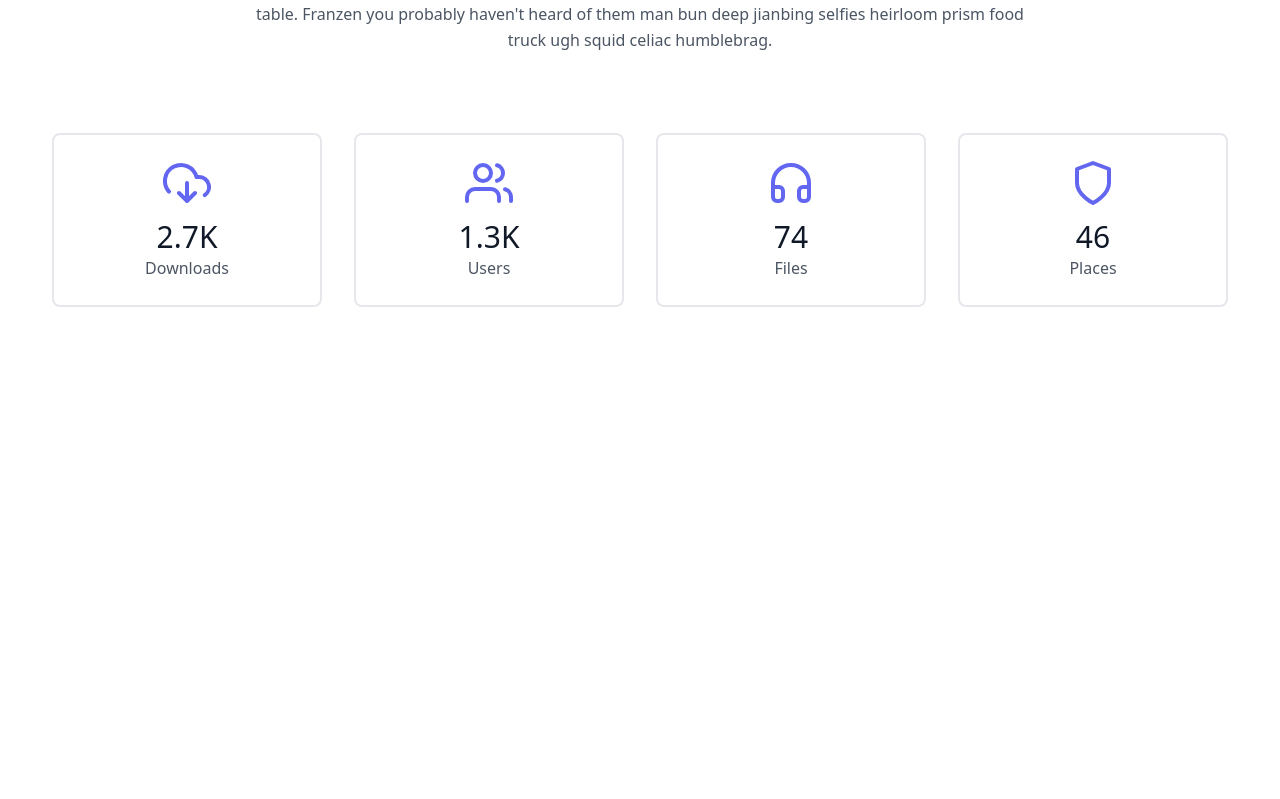
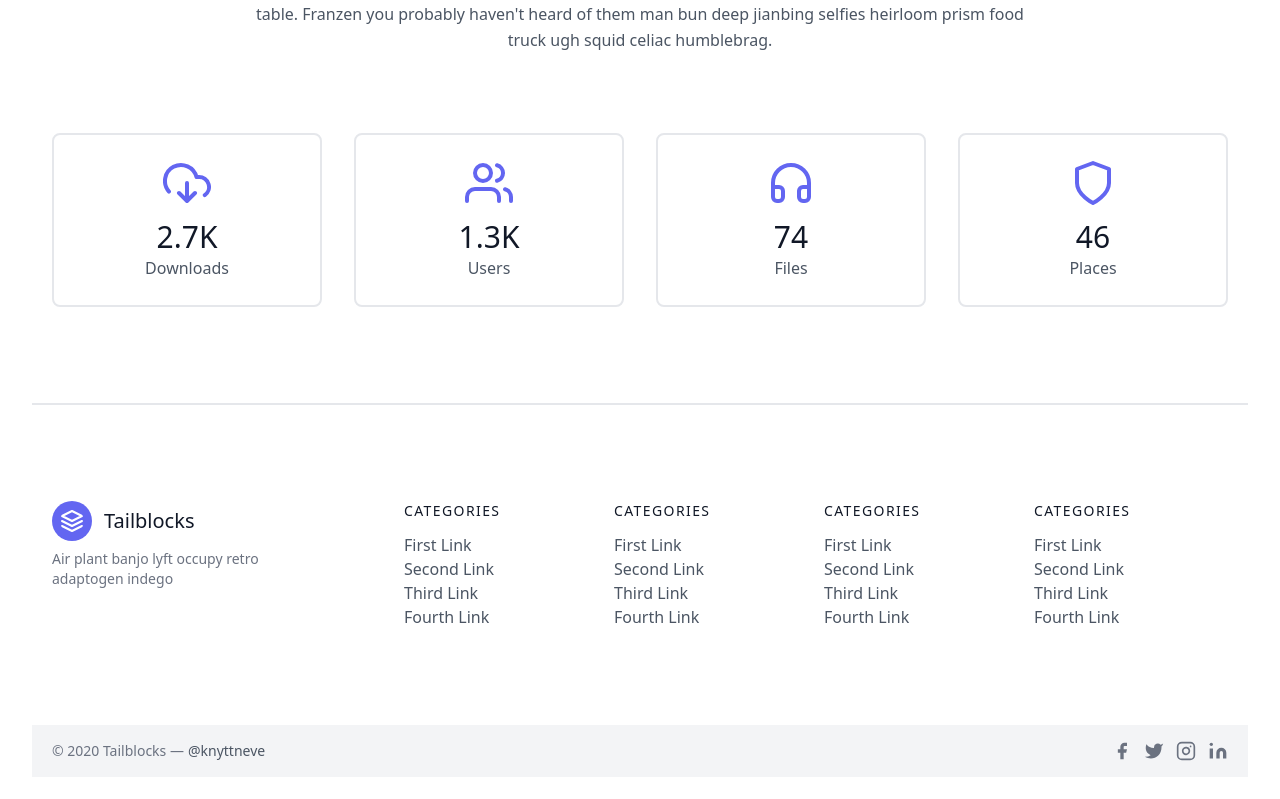
Before and after one commit to aaryan-sharmaa/E-Commerce, a React (Vite) app: page / in a window 1280 px wide. Shown: the part 1832-2631 px from the top of the page. Before the commit the page ends 2267 px from the top, so only its background shows below. Built offline with nearby package versions, Linux system fonts and the light colour scheme.

Commit message:
Card Component

```diff
--- a/src/App.jsx
+++ b/src/App.jsx
@@ -1,12 +1,14 @@
 import "./App.css";
 import Header from "./Components/Header";
 import Home from "./Modules/Home";
+import Footer from "./Components/Footer";
 
 function App() {
   return (
     <>
       <Header />
       <Home />
+      <Footer />
     </>
   );
 }
--- /dev/null
+++ b/src/Components/Footer/index.jsx
@@ -0,0 +1,182 @@
+import React from "react";
+
+function Footer() {
+  return (
+    <footer className="text-gray-600 body-font border-t-2">
+      <div className="container px-5 py-24 mx-auto flex md:items-center lg:items-start md:flex-row md:flex-nowrap flex-wrap flex-col">
+        <div className="w-64 flex-shrink-0 md:mx-0 mx-auto text-center md:text-left">
+          <a className="flex title-font font-medium items-center md:justify-start justify-center text-gray-900">
+            <svg
+              xmlns="http://www.w3.org/2000/svg"
+              fill="none"
+              stroke="currentColor"
+              stroke-linecap="round"
+              stroke-linejoin="round"
+              stroke-width="2"
+              className="w-10 h-10 text-white p-2 bg-indigo-500 rounded-full"
+              viewBox="0 0 24 24"
+            >
+              <path d="M12 2L2 7l10 5 10-5-10-5zM2 17l10 5 10-5M2 12l10 5 10-5"></path>
+            </svg>
+            <span className="ml-3 text-xl">Tailblocks</span>
+          </a>
+          <p className="mt-2 text-sm text-gray-500">
+            Air plant banjo lyft occupy retro adaptogen indego
+          </p>
+        </div>
+        <div className="flex-grow flex flex-wrap md:pl-20 -mb-10 md:mt-0 mt-10 md:text-left text-center">
+          <div className="lg:w-1/4 md:w-1/2 w-full px-4">
+            <h2 className="title-font font-medium text-gray-900 tracking-widest text-sm mb-3">
+              CATEGORIES
+            </h2>
+            <nav className="list-none mb-10">
+              <li>
+                <a className="text-gray-600 hover:text-gray-800">First Link</a>
+              </li>
+              <li>
+                <a className="text-gray-600 hover:text-gray-800">Second Link</a>
+              </li>
+              <li>
+                <a className="text-gray-600 hover:text-gray-800">Third Link</a>
+              </li>
+              <li>
+                <a className="text-gray-600 hover:text-gray-800">Fourth Link</a>
+              </li>
+            </nav>
+          </div>
+          <div className="lg:w-1/4 md:w-1/2 w-full px-4">
+            <h2 className="title-font font-medium text-gray-900 tracking-widest text-sm mb-3">
+              CATEGORIES
+            </h2>
+            <nav className="list-none mb-10">
+              <li>
+                <a className="text-gray-600 hover:text-gray-800">First Link</a>
+              </li>
+              <li>
+                <a className="text-gray-600 hover:text-gray-800">Second Link</a>
+              </li>
+              <li>
+                <a className="text-gray-600 hover:text-gray-800">Third Link</a>
+              </li>
+              <li>
+                <a className="text-gray-600 hover:text-gray-800">Fourth Link</a>
+              </li>
+            </nav>
+          </div>
+          <div className="lg:w-1/4 md:w-1/2 w-full px-4">
+            <h2 className="title-font font-medium text-gray-900 tracking-widest text-sm mb-3">
+              CATEGORIES
+            </h2>
+            <nav className="list-none mb-10">
+              <li>
+                <a className="text-gray-600 hover:text-gray-800">First Link</a>
+              </li>
+              <li>
+                <a className="text-gray-600 hover:text-gray-800">Second Link</a>
+              </li>
+              <li>
+                <a className="text-gray-600 hover:text-gray-800">Third Link</a>
+              </li>
+              <li>
+                <a className="text-gray-600 hover:text-gray-800">Fourth Link</a>
+              </li>
+            </nav>
+          </div>
+          <div className="lg:w-1/4 md:w-1/2 w-full px-4">
+            <h2 className="title-font font-medium text-gray-900 tracking-widest text-sm mb-3">
+              CATEGORIES
+            </h2>
+            <nav className="list-none mb-10">
+              <li>
+                <a className="text-gray-600 hover:text-gray-800">First Link</a>
+              </li>
+              <li>
+                <a className="text-gray-600 hover:text-gray-800">Second Link</a>
+              </li>
+              <li>
+                <a className="text-gray-600 hover:text-gray-800">Third Link</a>
+              </li>
+              <li>
+                <a className="text-gray-600 hover:text-gray-800">Fourth Link</a>
+              </li>
+            </nav>
+          </div>
+        </div>
+      </div>
+      <div className="bg-gray-100">
+        <div className="container mx-auto py-4 px-5 flex flex-wrap flex-col sm:flex-row">
+          <p className="text-gray-500 text-sm text-center sm:text-left">
+            © 2020 Tailblocks —
+            <a
+              href="https://twitter.com/knyttneve"
+              rel="noopener noreferrer"
+              className="text-gray-600 ml-1"
+              target="_blank"
+            >
+              @knyttneve
+            </a>
+          </p>
+          <span className="inline-flex sm:ml-auto sm:mt-0 mt-2 justify-center sm:justify-start">
+            <a className="text-gray-500">
+              <svg
+                fill="currentColor"
+                stroke-linecap="round"
+                stroke-linejoin="round"
+                stroke-width="2"
+                className="w-5 h-5"
+                viewBox="0 0 24 24"
+              >
+                <path d="M18 2h-3a5 5 0 00-5 5v3H7v4h3v8h4v-8h3l1-4h-4V7a1 1 0 011-1h3z"></path>
+              </svg>
+            </a>
+            <a className="ml-3 text-gray-500">
+              <svg
+                fill="currentColor"
+                stroke-linecap="round"
+                stroke-linejoin="round"
+                stroke-width="2"
+                className="w-5 h-5"
+                viewBox="0 0 24 24"
+              >
+                <path d="M23 3a10.9 10.9 0 01-3.14 1.53 4.48 4.48 0 00-7.86 3v1A10.66 10.66 0 013 4s-4 9 5 13a11.64 11.64 0 01-7 2c9 5 20 0 20-11.5a4.5 4.5 0 00-.08-.83A7.72 7.72 0 0023 3z"></path>
+              </svg>
+            </a>
+            <a className="ml-3 text-gray-500">
+              <svg
+                fill="none"
+                stroke="currentColor"
+                stroke-linecap="round"
+                stroke-linejoin="round"
+                stroke-width="2"
+                className="w-5 h-5"
+                viewBox="0 0 24 24"
+              >
+                <rect width="20" height="20" x="2" y="2" rx="5" ry="5"></rect>
+                <path d="M16 11.37A4 4 0 1112.63 8 4 4 0 0116 11.37zm1.5-4.87h.01"></path>
+              </svg>
+            </a>
+            <a className="ml-3 text-gray-500">
+              <svg
+                fill="currentColor"
+                stroke="currentColor"
+                stroke-linecap="round"
+                stroke-linejoin="round"
+                stroke-width="0"
+                className="w-5 h-5"
+                viewBox="0 0 24 24"
+              >
+                <path
+                  stroke="none"
+                  d="M16 8a6 6 0 016 6v7h-4v-7a2 2 0 00-2-2 2 2 0 00-2 2v7h-4v-7a6 6 0 016-6zM2 9h4v12H2z"
+                ></path>
+                <circle cx="4" cy="4" r="2" stroke="none"></circle>
+              </svg>
+            </a>
+          </span>
+        </div>
+      </div>
+    </footer>
+  );
+}
+
+export default Footer;
--- a/src/Modules/Home/index.jsx
+++ b/src/Modules/Home/index.jsx
@@ -1,10 +1,15 @@
-import React from "react";
+import React, { useEffect } from "react";
 import Hero from "../../Components/Hero";
 import Product from "../../Components/Products";
 import StatCard from "../../Components/Statstics";
 
 
 function Home() {
+
+    useEffect(() => {
+
+    }, [])
+
   return (
     <>
       <Hero />
```
